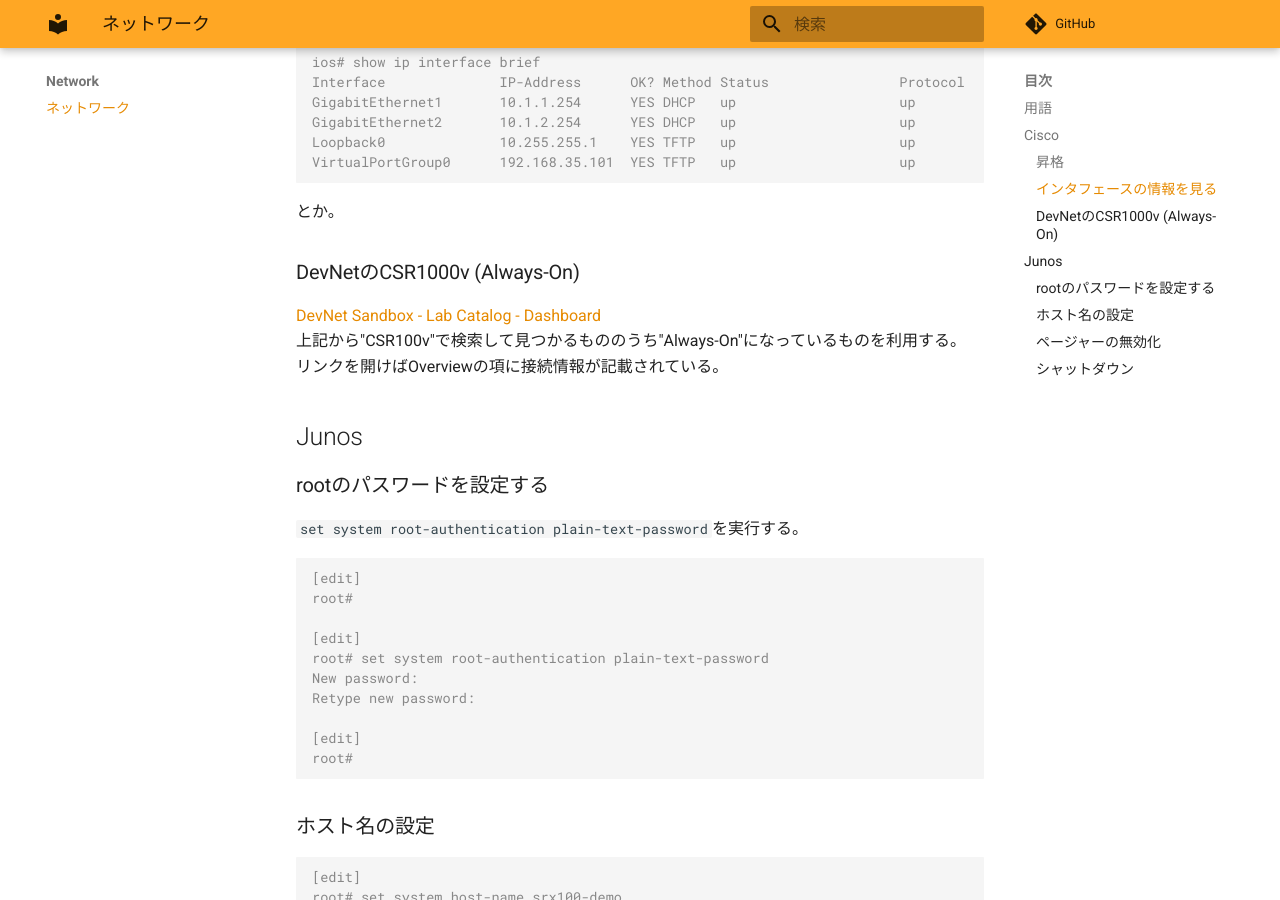
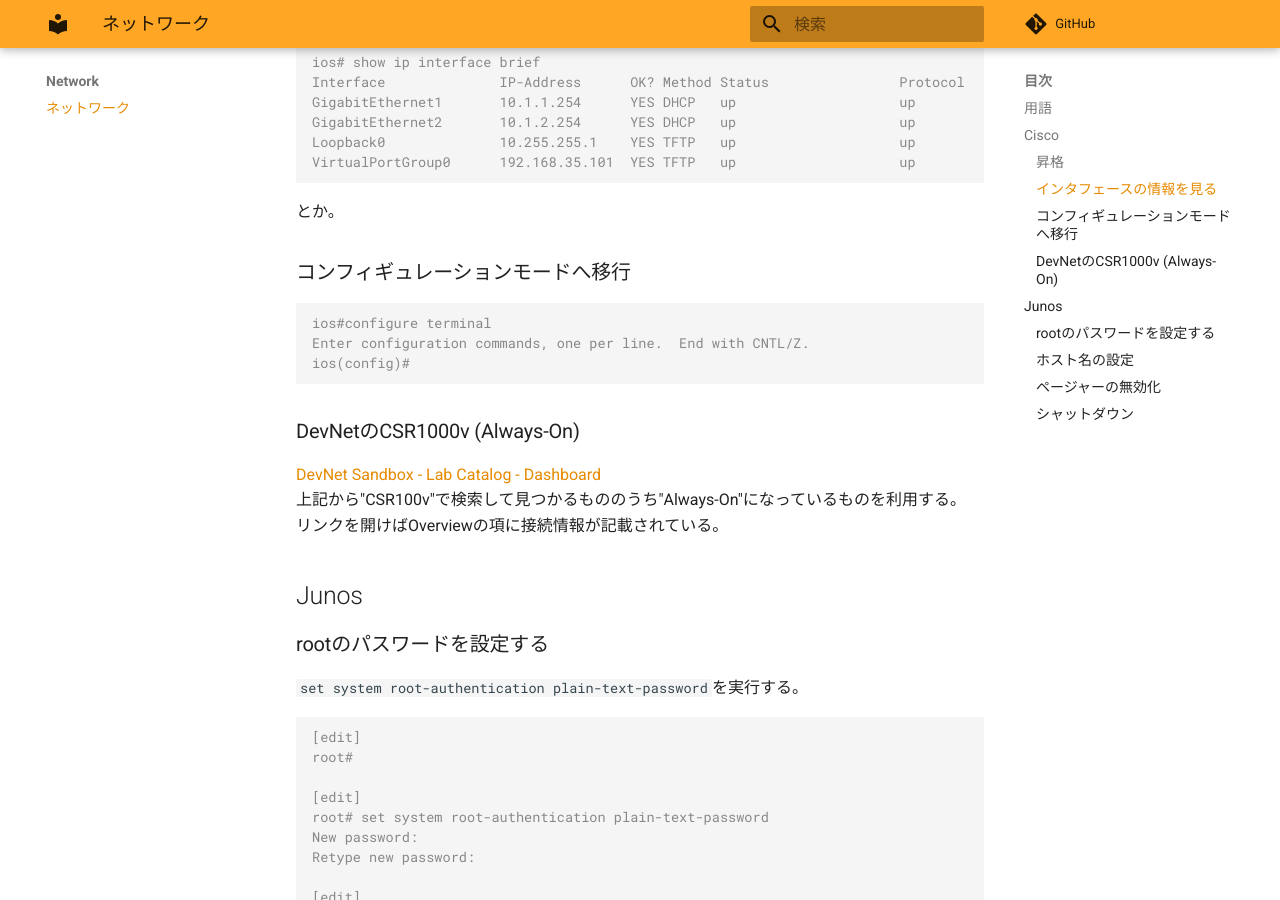
Before and after one commit to zaki-lknr/docs, an MkDocs documentation site: the page built from docs/Network/index.md, in a window 1280 px wide and 900 px high, scrolled down 740 px. Built offline with MkDocs 1.6.1 and Material for MkDocs 9.7.7, drawn with Linux system fonts in a browser that asks for light colours; comment, search, counter and statistics services are not loaded.

Commit message:
add: network: iosでコンフィギュレーションモードへ移行

````diff
--- a/docs/Network/index.md
+++ b/docs/Network/index.md
@@ -35,6 +35,14 @@ VirtualPortGroup0      192.168.35.101  YES TFTP   up                    up
 ```
 
 とか。
+
+### コンフィギュレーションモードへ移行
+
+```console
+ios#configure terminal
+Enter configuration commands, one per line.  End with CNTL/Z.
+ios(config)#
+```
 
 ### DevNetのCSR1000v (Always-On)
 
````
